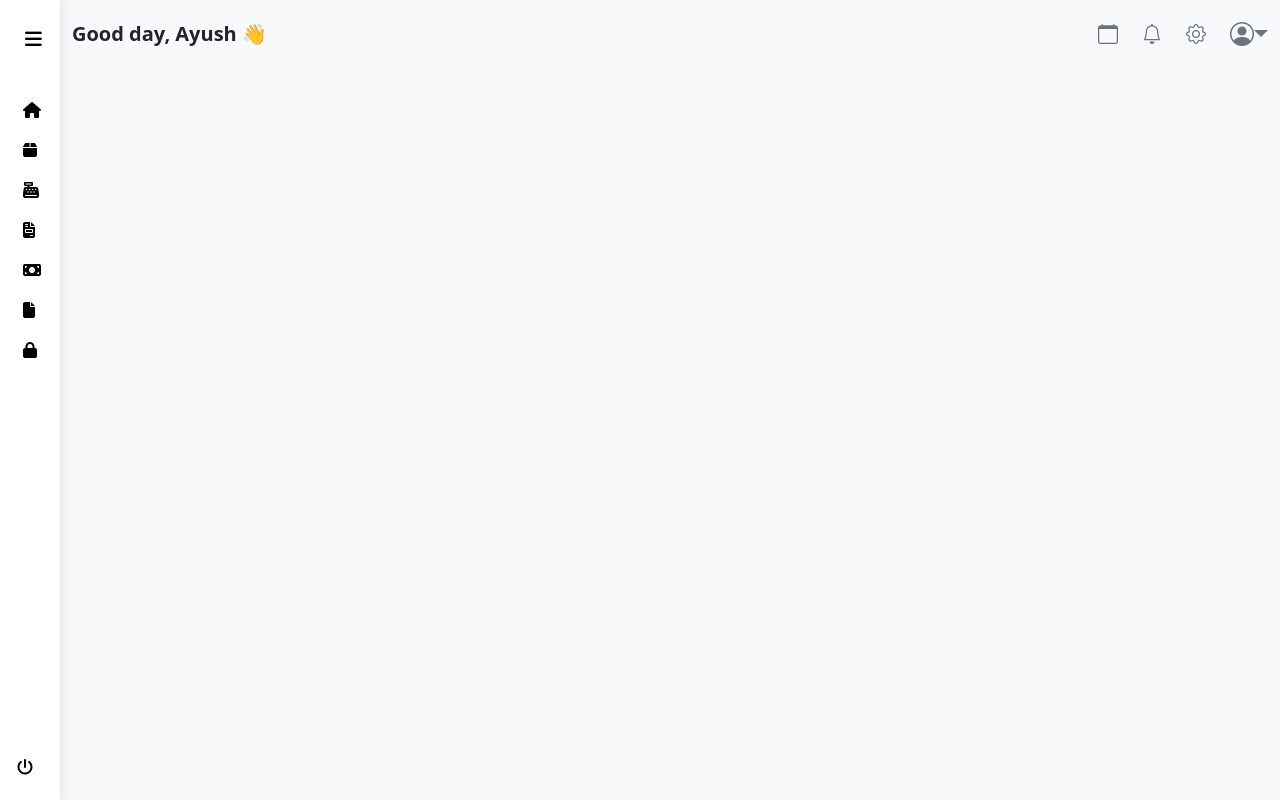
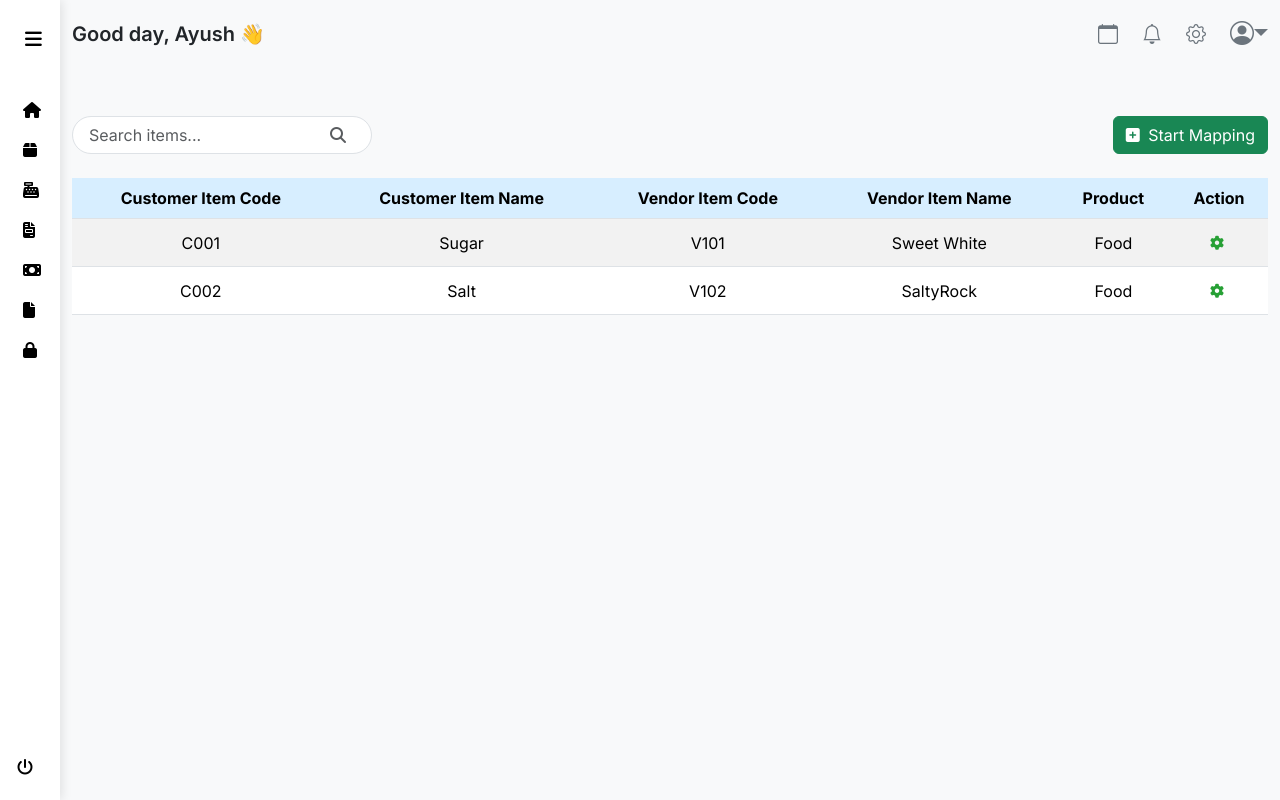
Before and after one commit to ayushpanwar112/Vendor-Portal, an Angular app: page /item-mapping in a window 1280 px wide. Before the commit this address led to /. Built offline with nearby package versions, Linux system fonts and the light colour scheme.

Commit message:
working on mapping page

```diff
--- a/src/app/app.routes.ts
+++ b/src/app/app.routes.ts
@@ -1,3 +1,6 @@
 import { Routes } from '@angular/router';
+import { ItemMappingComponent } from './pages/item-mapping/item-mapping.component';
 
-export const routes: Routes = [];
+export const routes: Routes = [
+    {path:'item-mapping',component:ItemMappingComponent},
+];
--- a/src/app/layout/sidebar/sidebar.component.html
+++ b/src/app/layout/sidebar/sidebar.component.html
@@ -19,11 +19,11 @@
         </li>
 
         <li class="sidebar-item">
-          <a routerLink="/products" class="sidebar-link" (click)="preventCollapse($event)">
-            <i class="fa fa-box sidebar-icon"></i>
-            <span *ngIf="!isCollapsed" class="sidebar-text">Item Mapping</span>
-          </a>
-        </li>
+            <a [routerLink]="'/item-mapping'" class="sidebar-link">
+              <i class="fa fa-box sidebar-icon"></i>
+              <span *ngIf="!isCollapsed" class="sidebar-text">Item Mapping</span>
+            </a>
+          </li>
 
         <li class="sidebar-item has-submenu">
           <a (click)="toggleItemMapping($event)" class="sidebar-link">
--- a/src/app/layout/sidebar/sidebar.component.ts
+++ b/src/app/layout/sidebar/sidebar.component.ts
@@ -1,9 +1,11 @@
 import { CommonModule } from '@angular/common';
 import { Component, Renderer2 } from '@angular/core';
+import { RouterModule } from '@angular/router';
 
 @Component({
   selector: 'app-sidebar',
-  imports: [CommonModule],
+  imports: [CommonModule,RouterModule],
+  standalone: true,
   templateUrl: './sidebar.component.html',
   styleUrl: './sidebar.component.scss'
 })
--- /dev/null
+++ b/src/app/pages/item-mapping/item-mapping.component.html
@@ -0,0 +1,82 @@
+<div class="container-fluid item-mapping-container pt-5">
+    <!-- Search & Filter -->
+     <div class="d-flex justify-content-between align-items-center mb-4">
+        <div class="d-flex gap-3 align-items-center">
+            <div class="position-relative">
+              <input
+                type="text"
+                class="form-control ps-3 pe-5 rounded-pill"
+                placeholder="Search items..."
+                [(ngModel)]="searchTerm"
+              />
+              <button
+                class="btn position-absolute border-0 bg-transparent"
+                style="top: 50%; right: 10px; transform: translateY(-50%);"
+                (click)="applySearch()"
+                aria-label="Search"
+              >
+                <i class="fa fa-search text-muted"></i>
+              </button>
+            </div>
+          </div>
+
+    <button class="btn btn-success" (click)="openFilterModal()">
+        <i class="fa-solid fa-square-plus" style="color: #ffffff;"></i> Start Mapping
+      </button>
+     </div>
+
+
+    <!-- Items Table -->
+    <div class="table-responsive table-container">
+      <table class="table table-striped table-hover">
+        <thead class="tables">
+          <tr>
+            <th>Customer Item Code</th>
+            <th>Customer Item Name</th>
+            <th>Vendor Item Code</th>
+            <th>Vendor Item Name</th>
+            <th>Product</th>
+            <th>Action</th>
+          </tr>
+        </thead>
+        <tbody>
+          <tr *ngFor="let item of filteredItems">
+            <td>{{ item.customerItemCode }}</td>
+            <td>{{ item.customerItemName }}</td>
+            <td>{{ item.vendorItemCode }}</td>
+            <td>{{ item.vendorItemName }}</td>
+            <td>{{ item.product }}</td>
+
+            <td class="position-relative">
+                <div class="dropdown">
+                  <button
+                    class="btn btn-sm"
+                    id="dropdownMenuButton"
+                    data-bs-toggle="dropdown"
+                    aria-expanded="false"
+                    aria-label="Action"
+                  >
+                    <i class="fa-solid fa-gear" style="color: #27a035;"></i>
+                  </button>
+
+                  <ul class="dropdown-menu" aria-labelledby="dropdownMenuButton">
+                    <li>
+                      <button class="dropdown-item" (click)="editItem(item)">
+                        <i class="fa fa-edit text-warning me-2"></i> Edit
+                      </button>
+                    </li>
+                    <li>
+                      <button class="dropdown-item" (click)="deleteItem(item)">
+                        <i class="fa fa-trash text-danger me-2"></i> Delete
+                      </button>
+                    </li>
+                  </ul>
+                </div>
+              </td>
+
+
+          </tr>
+        </tbody>
+      </table>
+    </div>
+  </div>
--- /dev/null
+++ b/src/app/pages/item-mapping/item-mapping.component.scss
@@ -0,0 +1,37 @@
+.item-mapping-container {
+
+    background-color: #f8f9fa;
+
+
+
+    input.form-control {
+      border-radius: 0.375rem 0 0 0.375rem;
+    }
+
+    button.btn {
+      i {
+        margin-right: 4px;
+      }
+    }
+    .table-container{
+      min-height: 300px;
+    }
+
+    table {
+
+      thead {
+
+        th {
+          background-color: #D7EEFF;
+          vertical-align: middle;
+          text-align: center;
+        }
+      }
+
+      td,
+      th {
+        vertical-align: middle;
+        text-align: center;
+      }
+    }
+  }
--- /dev/null
+++ b/src/app/pages/item-mapping/item-mapping.component.ts
@@ -0,0 +1,55 @@
+import { CommonModule } from '@angular/common';
+import { Component } from '@angular/core';
+import { FormsModule } from '@angular/forms';
+
+@Component({
+  selector: 'app-item-mapping',
+  templateUrl: './item-mapping.component.html',
+  styleUrls: ['./item-mapping.component.scss'],
+  imports:[FormsModule,CommonModule], // Import FormsModule for ngModel
+})
+export class ItemMappingComponent {
+  searchTerm: string = '';
+
+  items = [
+    {
+      customerItemCode: 'C001',
+      customerItemName: 'Sugar',
+      vendorItemCode: 'V101',
+      vendorItemName: 'Sweet White',
+      product: 'Food'
+    },
+    {
+      customerItemCode: 'C002',
+      customerItemName: 'Salt',
+      vendorItemCode: 'V102',
+      vendorItemName: 'SaltyRock',
+      product: 'Food'
+    }
+    // Add more items as needed
+  ];
+
+  filteredItems = [...this.items];
+
+  applySearch() {
+    const term = this.searchTerm.toLowerCase();
+    this.filteredItems = this.items.filter(item =>
+      Object.values(item).some(val =>
+        val.toLowerCase().includes(term)
+      )
+    );
+  }
+
+  openFilterModal() {
+    // Logic for opening filter modal
+    alert('Filter modal logic goes here');
+  }
+
+  editItem(item: any) {
+    console.log('Editing item:', item);
+  }
+
+  deleteItem(item: any) {
+    this.filteredItems = this.filteredItems.filter(i => i !== item);
+  }
+}
--- a/src/styles.scss
+++ b/src/styles.scss
@@ -1 +1,4 @@
-/* You can add global styles to this file, and also import other style files */
+/* Global styles */
+body {
+    font-family: 'Inter', sans-serif;
+  }
```
Also changed, not shown: src/app/app.component.ts (+6 -5 lines), src/app/layout.module.ts (+4 -10 lines), src/app/layout/navbar/navbar.component.ts (+3 -5 lines), 1 other file (tests, documents, lock files or other folders).
